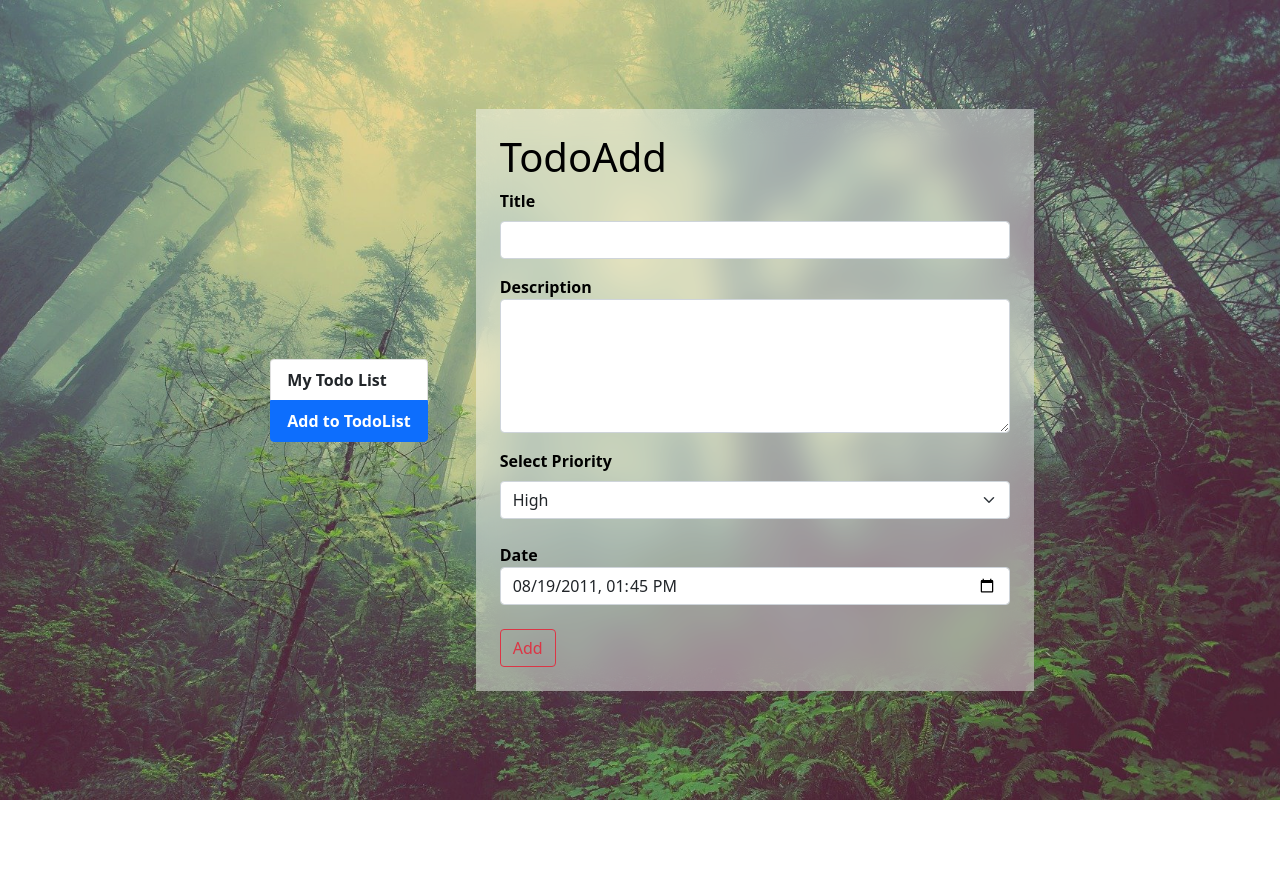
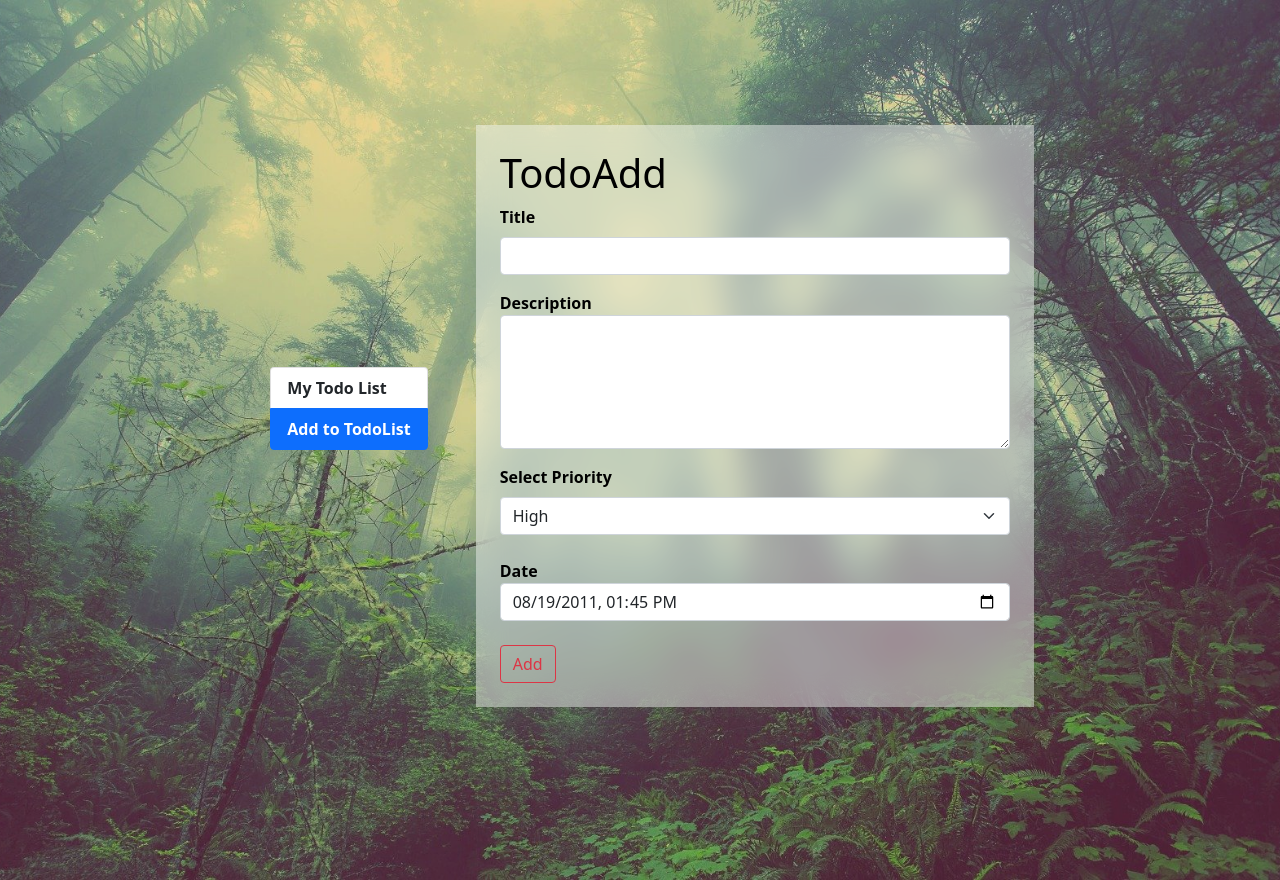
Before and after one commit to sayinmehmet47/todoList, a plain HTML site: page index.html in a window 1280 px wide. Before the commit the page ends 800 px from the top, so only its background shows below. Drawn offline with nearby package versions, Linux system fonts and the light colour scheme.

Commit message:
tabled position edited

```diff
--- a/css/style.css
+++ b/css/style.css
@@ -26,7 +26,7 @@
     top: 0px;
     left: 0px;
     width: 100vw;
-    height: 100vh;
+    height: 110vh;
     z-index: -1;
 
 }
--- a/index.html
+++ b/index.html
@@ -14,7 +14,7 @@
 
 <body>
 
-    <div class="container">
+    <div class="container mt-2">
         <nav class="col-xs-9 me-5 ms-4">
             <ul class="list-group">
                 <li class="list-group-item listTodo">My Todo List</li>
@@ -24,7 +24,7 @@
 
 
         </nav>
-        <div class="list col-md-6  p-4 pull-right ">
+        <div class="list mt-3 col-md-6  p-4 pull-right ">
             <h1>TodoAdd</h1>
             <form>
                 <div class="mb-3">
```
